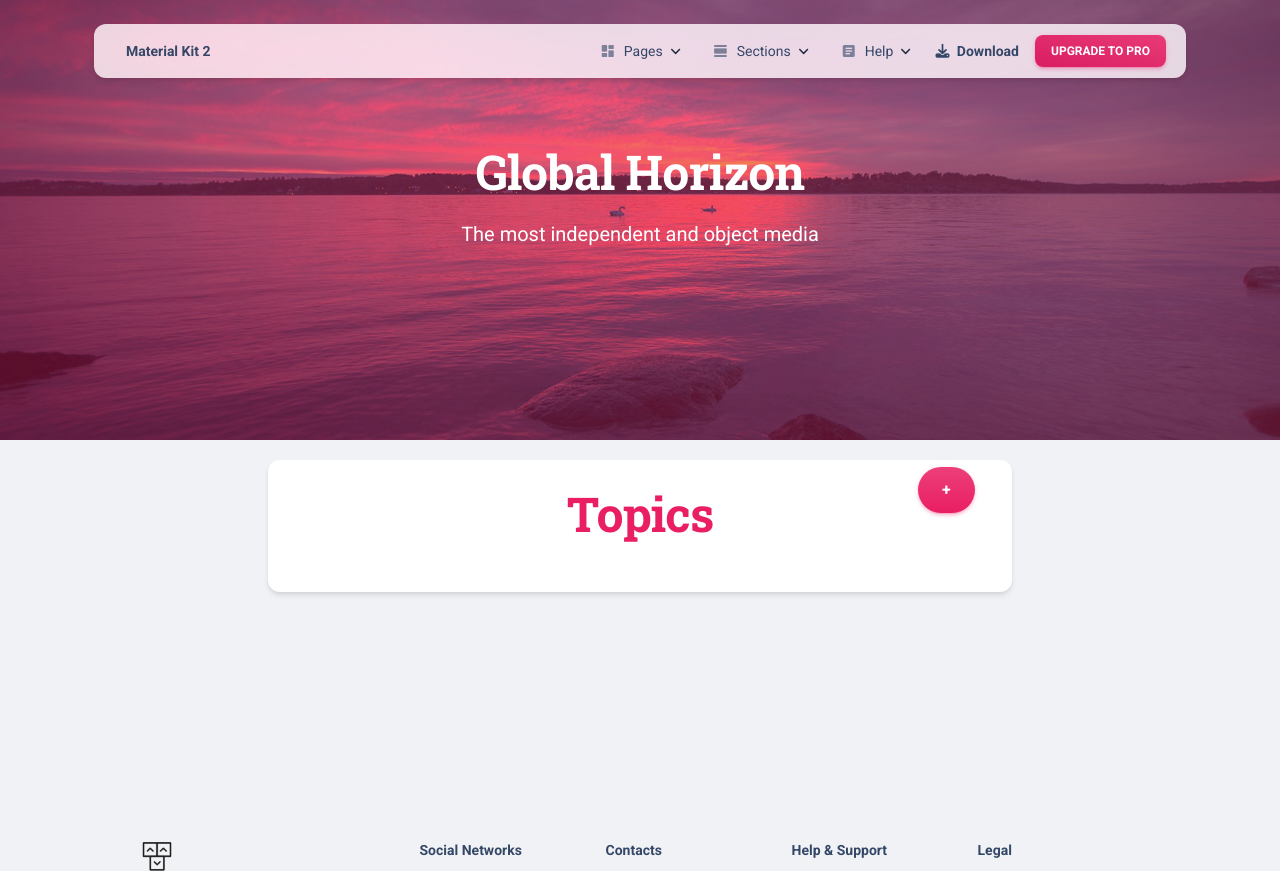
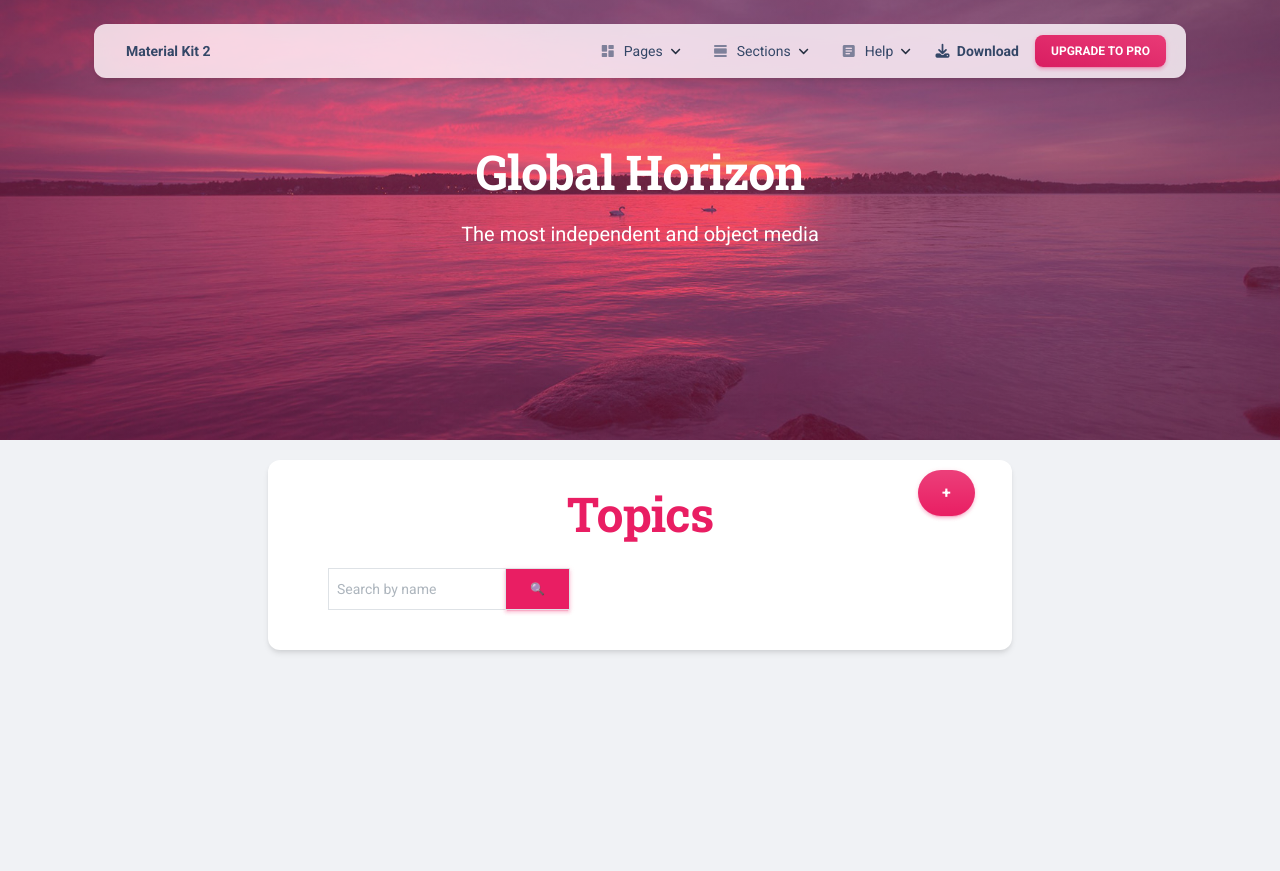
Before and after one commit to T-Vlad-96/Global-Horizon, a Django app: page /topics/ in a window 1280 px wide. Shown: the top 871 px of the page. Run offline with Django 4.2, Linux system fonts and the light colour scheme; data that the repository does not hold is empty; some libraries are stand-ins or nearby versions.

Commit message:
feat: Impement searching for topic_list
- Implement TopicSearchForm class as a subclass of forms.Form with field 'name'. Re-define __init__ method so that using crispy "FormHelper" class to set the layout with input field "name" and submit button
- Add TopicSearchForm to TopicListView, re-define methods get_context_data to add search_form to context and re-define get_queryset method to filter the queryset when the form is valid
- Add search_form to topic_list.html using crispy_forms_tags

```diff
--- a/newspapers_tracker/forms.py
+++ b/newspapers_tracker/forms.py
@@ -1,8 +1,4 @@
-from email.policy import default
-from typing import Union
-
 from crispy_bootstrap5.bootstrap5 import FloatingField
-from crispy_forms.templatetags.crispy_forms_field import css_class
 from django import forms
 from crispy_forms.helper import FormHelper
 from crispy_forms.layout import (
@@ -17,7 +13,6 @@ from crispy_forms.layout import (
 )
 from django.contrib.auth import get_user_model
 from django.contrib.auth.forms import UserCreationForm
-from mypy_extensions import KwArg
 
 from .models import Topic, Redactor, Newspaper
 
@@ -253,3 +248,41 @@ class NewspaperForm(forms.ModelForm):
                 css_class="container-fluid justify-content-center mx-auto"
             )
         )
+
+
+class TopicSearchForm(forms.Form):
+    name = forms.CharField(
+        required=False,
+        label="",
+        max_length=60,
+        widget=forms.TextInput(
+            attrs={
+                "placeholder": "Search by name"
+            }
+        )
+    )
+
+    def __init__(self, *args, **kwargs):
+        super().__init__(*args, **kwargs)
+        self.helper = FormHelper()
+        self.helper.form_method = "GET"
+        self.helper.form_class = "w-50"
+        self.helper.form_show_labels = False
+        self.helper.layout = Layout(
+            Div(
+                Div(
+                    Field(
+                        "name",
+                        css_class="border border-1 rounded-0 px-2"
+                    ),
+                ),
+                Div(
+                    Submit(
+                        "submit",
+                        value="🔍",
+                        css_class="border border-1 rounded-0"
+                    )
+                ),
+                css_class="container-fluid input-group"
+            )
+        )
--- a/newspapers_tracker/views.py
+++ b/newspapers_tracker/views.py
@@ -4,7 +4,7 @@ from django.shortcuts import render
 from django.urls import reverse_lazy
 from django.views import generic
 
-from newspapers_tracker.forms import TopicForm, RedactorForm, NewspaperForm
+from newspapers_tracker.forms import TopicForm, RedactorForm, NewspaperForm, TopicSearchForm
 from newspapers_tracker.models import Topic, Newspaper, Redactor
 
 
@@ -24,6 +24,22 @@ def index(request: HttpRequest) -> HttpResponse:
 class TopicListView(generic.ListView):
     model = Topic
     paginate_by = 5
+    search_form = TopicSearchForm
+
+    def get_context_data(self, *, object_list = ..., **kwargs):
+        context = super().get_context_data(**kwargs)
+        context["search_form"] = self.search_form(self.request.GET)
+        return context
+
+    def get_queryset(self):
+        self.queryset = super().get_queryset()
+        search_form = self.search_form(self.request.GET)
+        if search_form.is_valid():
+            self.queryset = self.queryset.filter(
+                name__icontains=search_form.cleaned_data["name"]
+            )
+        return self.queryset
+
 
 
 class TopicCreateView(generic.CreateView):
--- a/templates/newspapers_tracker/topic_list.html
+++ b/templates/newspapers_tracker/topic_list.html
@@ -1,4 +1,5 @@
 {% extends "layouts/base.html" %}
+{% load crispy_forms_tags %}
 
 {% block content %}
   <section class="pt-1 pb-4 mb-9">
@@ -18,6 +19,7 @@
                 +
               </a>
             </div>
+            {% crispy search_form %}
             <ul class="list-group list-group-flush">
               {% for topic in topic_list %}
                 <li class="list-group-item d-flex justify-content-between py-3 px-4 border-0">
```
